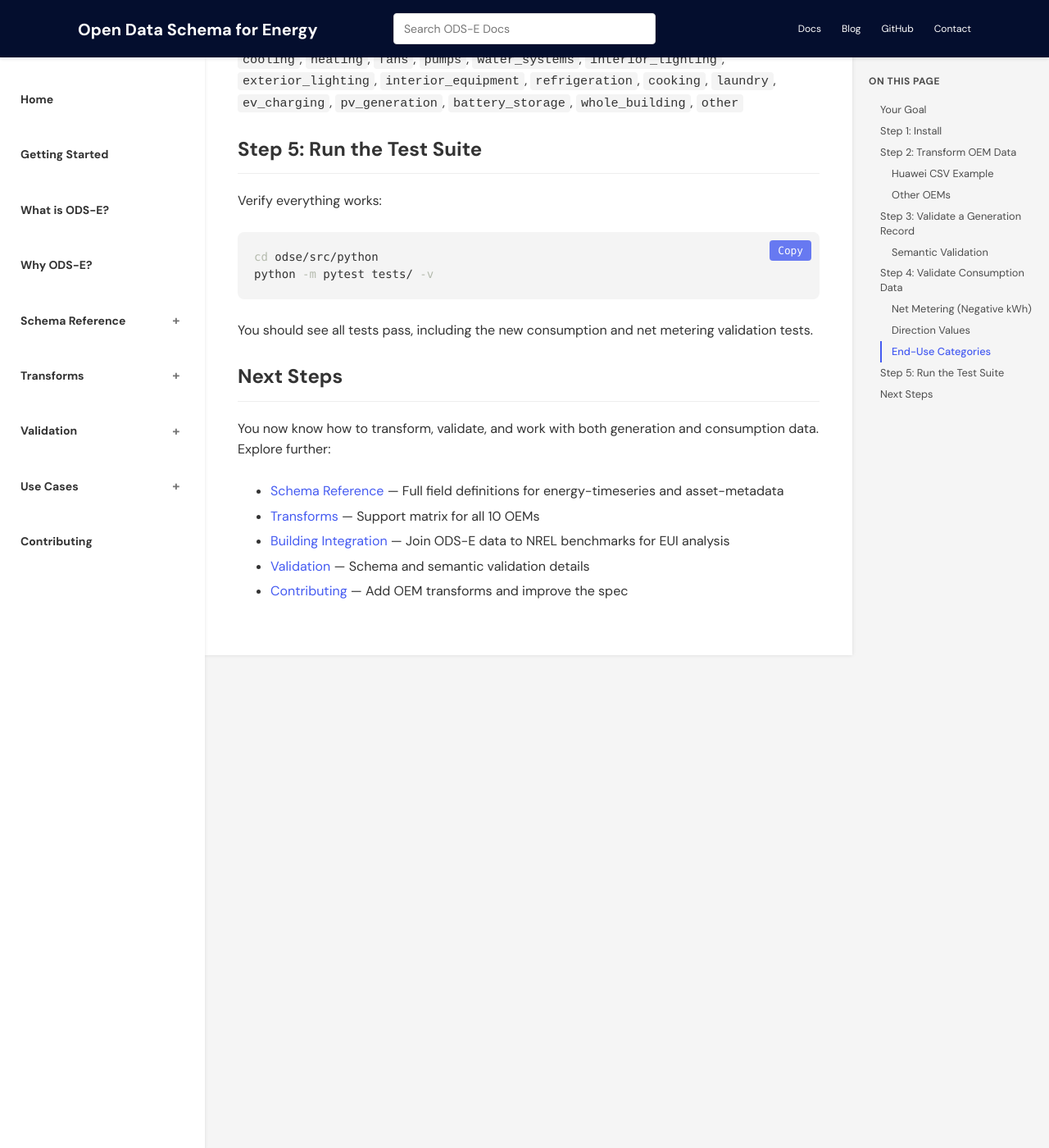
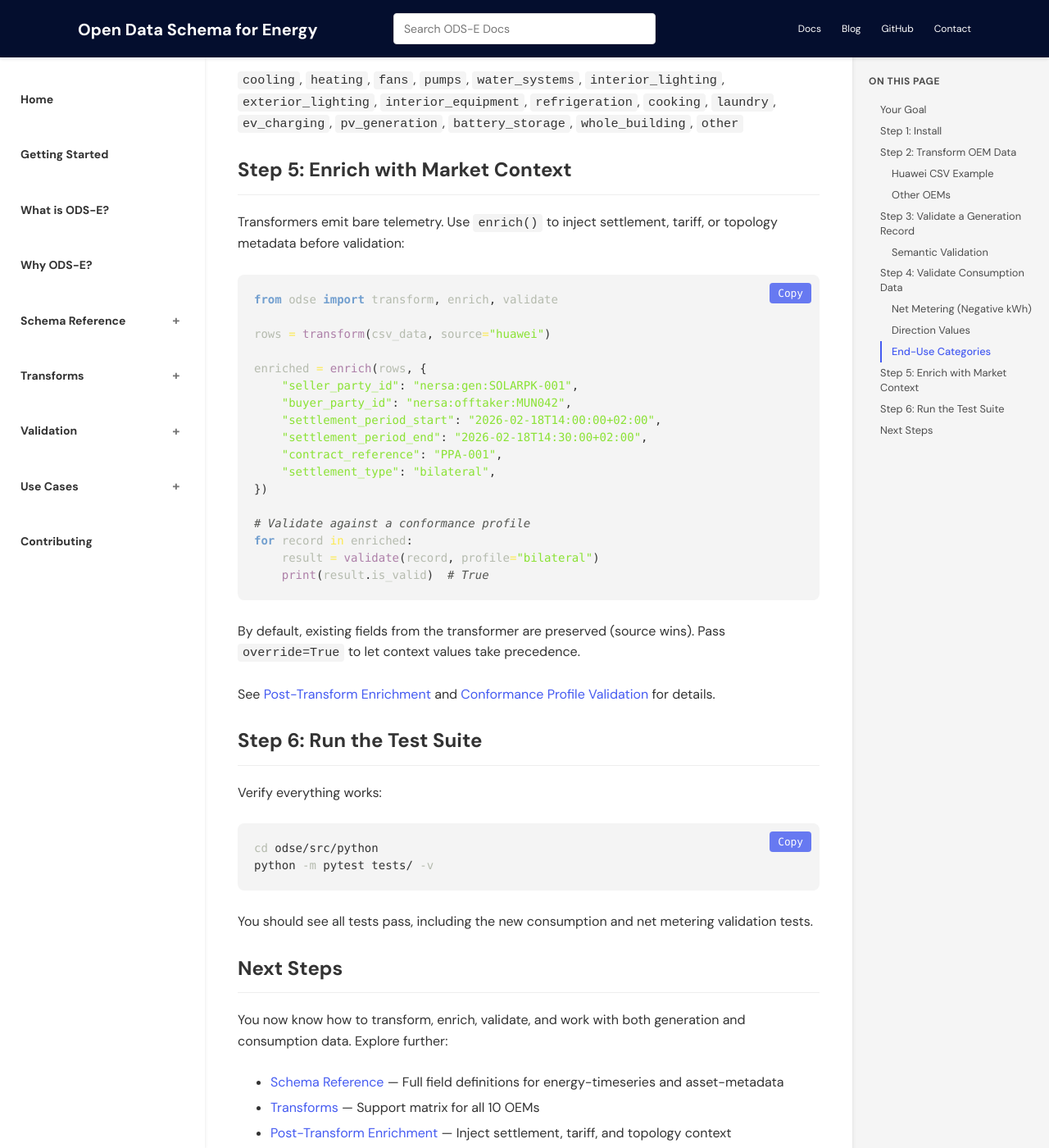
Before and after one commit to AsobaCloud/odse-docs, a Jekyll site: the page built from docs/get-started.md, in a window 1280 px wide and 1400 px high, scrolled down 3908 px. Shown: the whole window at 82% size. Built offline with Jekyll 4.4.1, drawn with Linux system fonts in a browser that asks for light colours; some of the changed text lies outside the part shown.

Commit message:
Add docs for conformance profile validation (SEP-002) and enrichment (SEP-003)
New pages for conformance profile validation and post-transform
enrichment. Update validation overview, trading integration overview,
and get-started guide with links and pipeline examples.

````diff
--- a/docs/get-started.md
+++ b/docs/get-started.md
@@ -14,6 +14,7 @@ By the end of this guide, you will have:
 2. Transformed raw OEM data into ODS-E records
 3. Validated a generation record
 4. Validated a consumption record with end-use tagging
+5. Enriched records with market context and validated against a conformance profile
 
 ## Step 1: Install
 
@@ -157,7 +158,35 @@ The `end_use` field supports 16 categories aligned with NREL ComStock/ResStock:
 
 `cooling`, `heating`, `fans`, `pumps`, `water_systems`, `interior_lighting`, `exterior_lighting`, `interior_equipment`, `refrigeration`, `cooking`, `laundry`, `ev_charging`, `pv_generation`, `battery_storage`, `whole_building`, `other`
 
-## Step 5: Run the Test Suite
+## Step 5: Enrich with Market Context
+
+Transformers emit bare telemetry. Use `enrich()` to inject settlement, tariff, or topology metadata before validation:
+
+```python
+from odse import transform, enrich, validate
+
+rows = transform(csv_data, source="huawei")
+
+enriched = enrich(rows, {
+    "seller_party_id": "nersa:gen:SOLARPK-001",
+    "buyer_party_id": "nersa:offtaker:MUN042",
+    "settlement_period_start": "2026-02-18T14:00:00+02:00",
+    "settlement_period_end": "2026-02-18T14:30:00+02:00",
+    "contract_reference": "PPA-001",
+    "settlement_type": "bilateral",
+})
+
+# Validate against a conformance profile
+for record in enriched:
+    result = validate(record, profile="bilateral")
+    print(result.is_valid)  # True
+```
+
+By default, existing fields from the transformer are preserved (source wins). Pass `override=True` to let context values take precedence.
+
+See [Post-Transform Enrichment](/docs/trading-integration/enrichment) and [Conformance Profile Validation](/docs/validation/conformance-profiles) for details.
+
+## Step 6: Run the Test Suite
 
 Verify everything works:
 
@@ -170,10 +199,12 @@ You should see all tests pass, including the new consumption and net metering va
 
 ## Next Steps
 
-You now know how to transform, validate, and work with both generation and consumption data. Explore further:
+You now know how to transform, enrich, validate, and work with both generation and consumption data. Explore further:
 
 - **[Schema Reference](/docs/schemas/overview)** — Full field definitions for energy-timeseries and asset-metadata
 - **[Transforms](/docs/transforms/supported-oems)** — Support matrix for all 10 OEMs
+- **[Post-Transform Enrichment](/docs/trading-integration/enrichment)** — Inject settlement, tariff, and topology context
+- **[Conformance Profiles](/docs/validation/conformance-profiles)** — Enforce required fields per trading context
 - **[Building Integration](/docs/building-integration/comstock-resstock)** — Join ODS-E data to NREL benchmarks for EUI analysis
 - **[Validation](/docs/validation/overview)** — Schema and semantic validation details
 - **[Contributing](https://github.com/AsobaCloud/odse/blob/main/CONTRIBUTING.md)** — Add OEM transforms and improve the spec
````
Also changed, not shown: docs/trading-integration/enrichment.md (added, +92 -0 lines), docs/trading-integration/overview.md (+5 -0 lines), docs/validation/conformance-profiles.md (added, +93 -0 lines), docs/validation/overview.md (+1 -0 lines).
